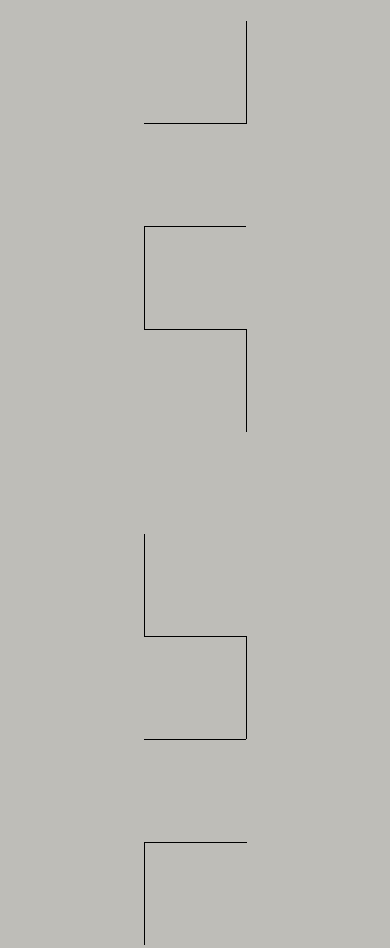
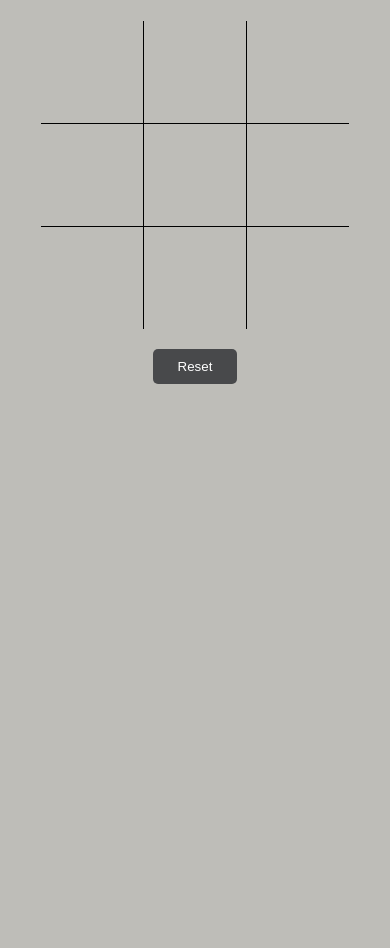
Before and after one commit to valeriaoshiro/tic-tac-toe-ai, a plain HTML site: page index.html in a window 390 px wide. Shown: the top 948 px of the page. After the commit the page ends 844 px from the top, so only its background shows below. Drawn offline with nearby package versions, Linux system fonts and the light colour scheme.

Commit message:
Fix responsive design

```diff
--- a/index.html
+++ b/index.html
@@ -3,6 +3,7 @@
 <html lang="en">
 <head>
     <meta charset="utf-8">
+	<meta name="viewport" content="width=device-width, initial-scale=1">
     <title>Tic Tac Toe</title>
     <link rel="stylesheet" href="styles.css">
     <script
@@ -13,6 +14,7 @@
 <body>
 	<h1></h1>
 	<table>
+		<tbody>
 			<tr>
 				<td class="squares left top" id="0"></td>
 				<td class="squares top" id="1"></td>
@@ -28,6 +30,8 @@
 				<td class="squares bottom" id="7"></td>
 				<td class="squares right bottom" id="8"></td>
 			</tr>
+		</tbody>
+
 	</table>
     <button>Reset</button>
 	<h2></h2>
--- a/styles.css
+++ b/styles.css
@@ -1,11 +1,8 @@
 body {
     background: #BEBDB8;
     margin: 0 auto;
-    width: 50%;
     text-align: center;
     font-family: Arial, Helvetica, sans-serif;
-
-
 }
 
 table {
@@ -14,7 +11,6 @@ table {
 }
 
 .squares {
-	/*border: 1px solid black;*/
 	width: 100px;
 	height: 100px;
 	display: inline-block;
```
Lines whose indentation alone changed are shown as unchanged.
